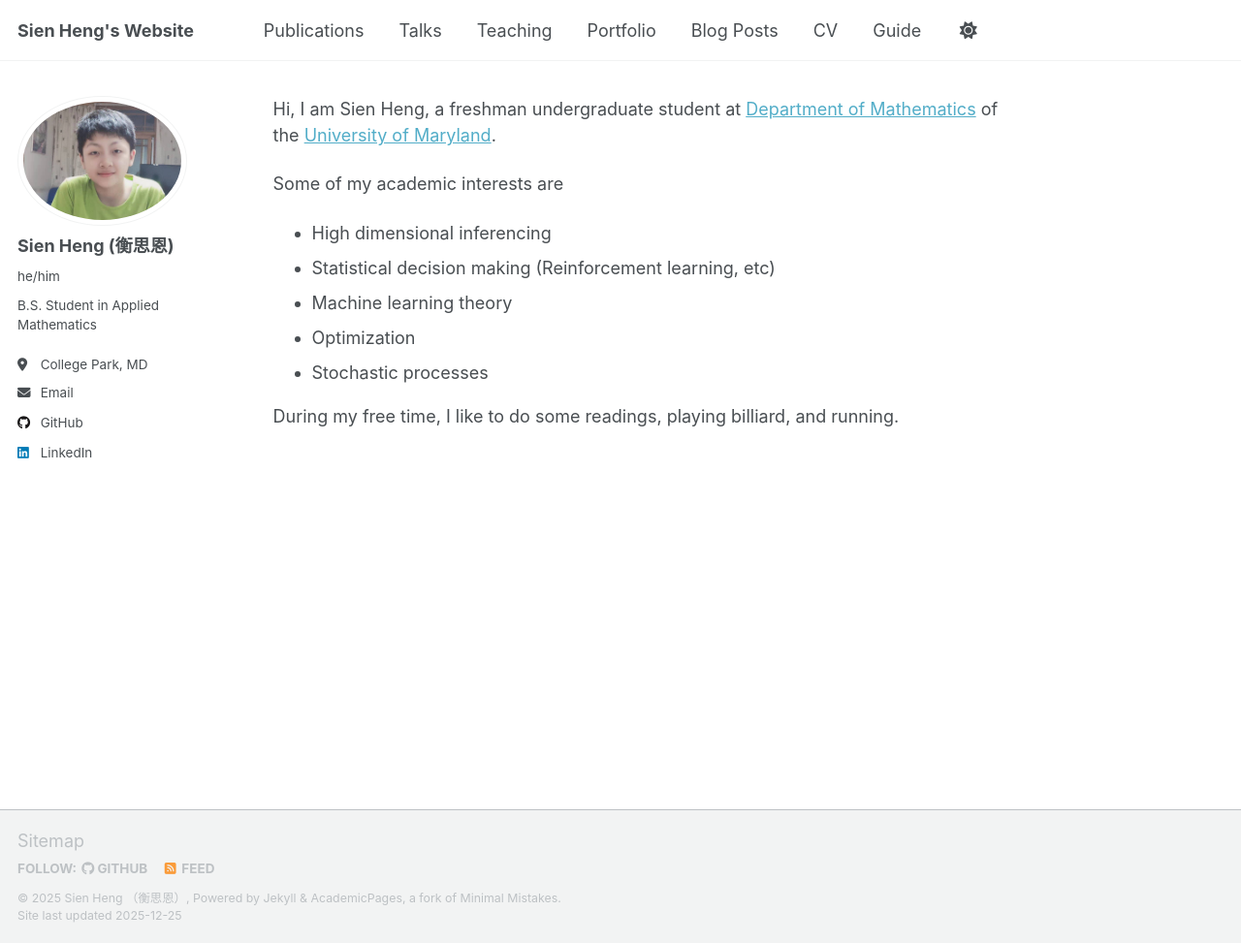
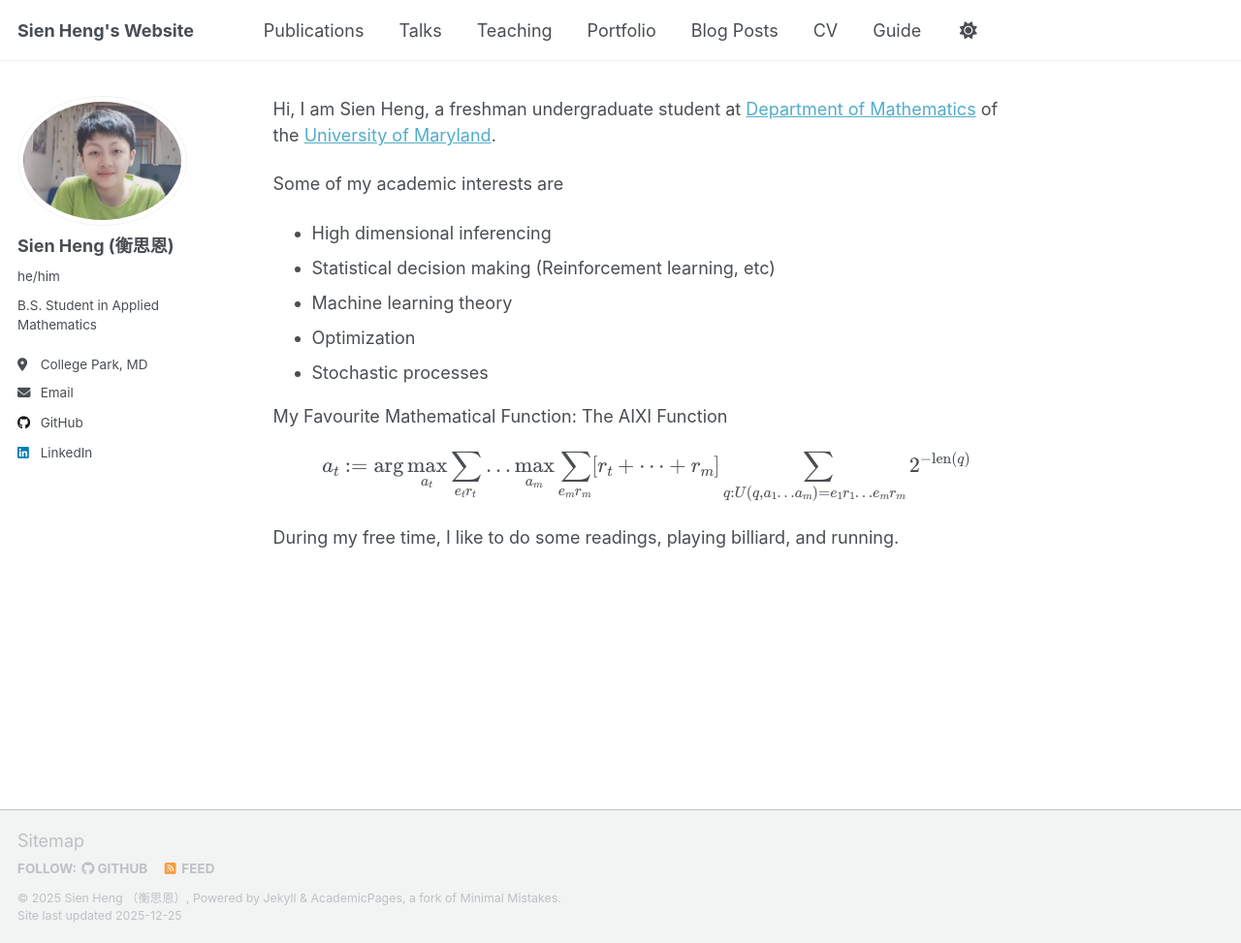
Before and after one commit to SienHeng/sienheng.github.io, a Jekyll site: the page built from _pages/about.md, in a window 1280 px wide and 973 px high. Shown: the whole window at 97% size. Built offline with Jekyll 4.4.1, drawn with Linux system fonts in a browser that asks for light colours; a script that is not in the unit is left out.

Commit message:
AIXI function added

```diff
--- a/_pages/about.md
+++ b/_pages/about.md
@@ -17,4 +17,8 @@ Some of my academic interests are
 * Optimization
 * Stochastic processes
 
+My Favourite Mathematical Function: The AIXI Function
+
+$$a_t := \arg\max_{a_t} \sum_{e_t r_t} \dots \max_{a_m} \sum_{e_m r_m} [r_t + \dots + r_m] \sum_{q:U(q, a_1 \dots a_m)=e_1 r_1 \dots e_m r_m} 2^{-\text{len}(q)}$$
+
 During my free time, I like to do some readings, playing billiard, and running.
```
